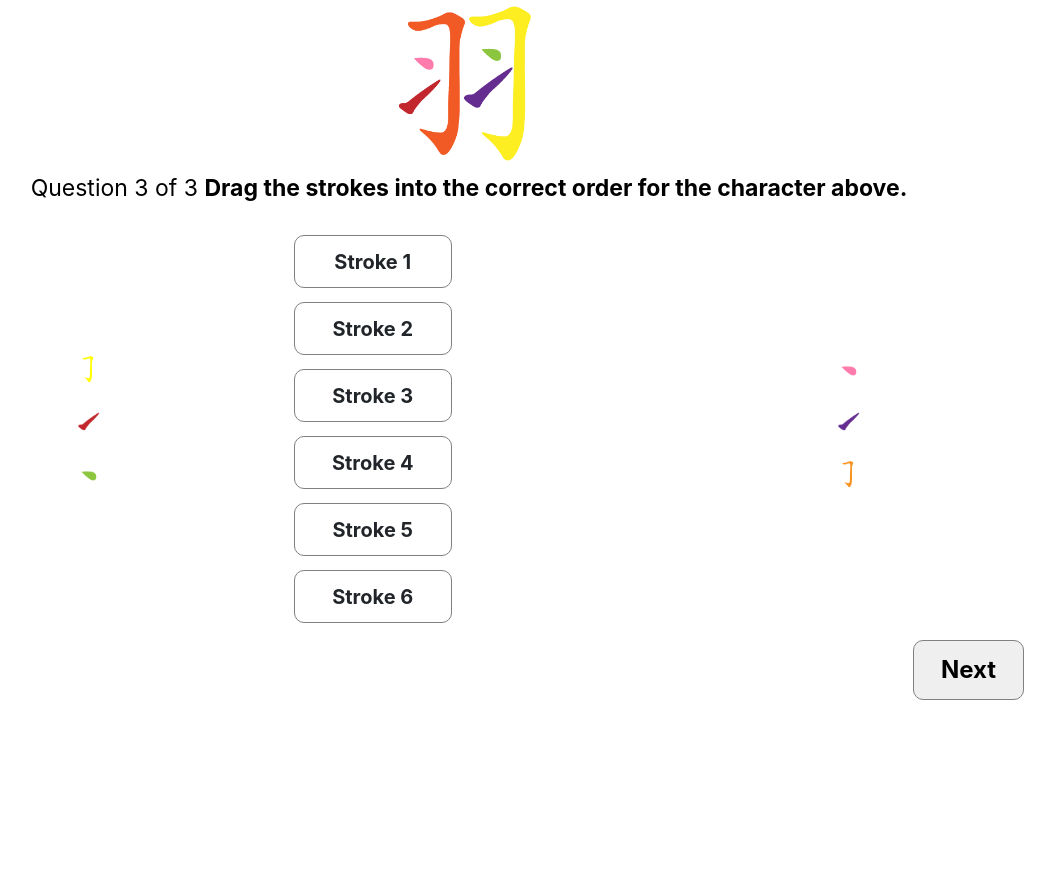
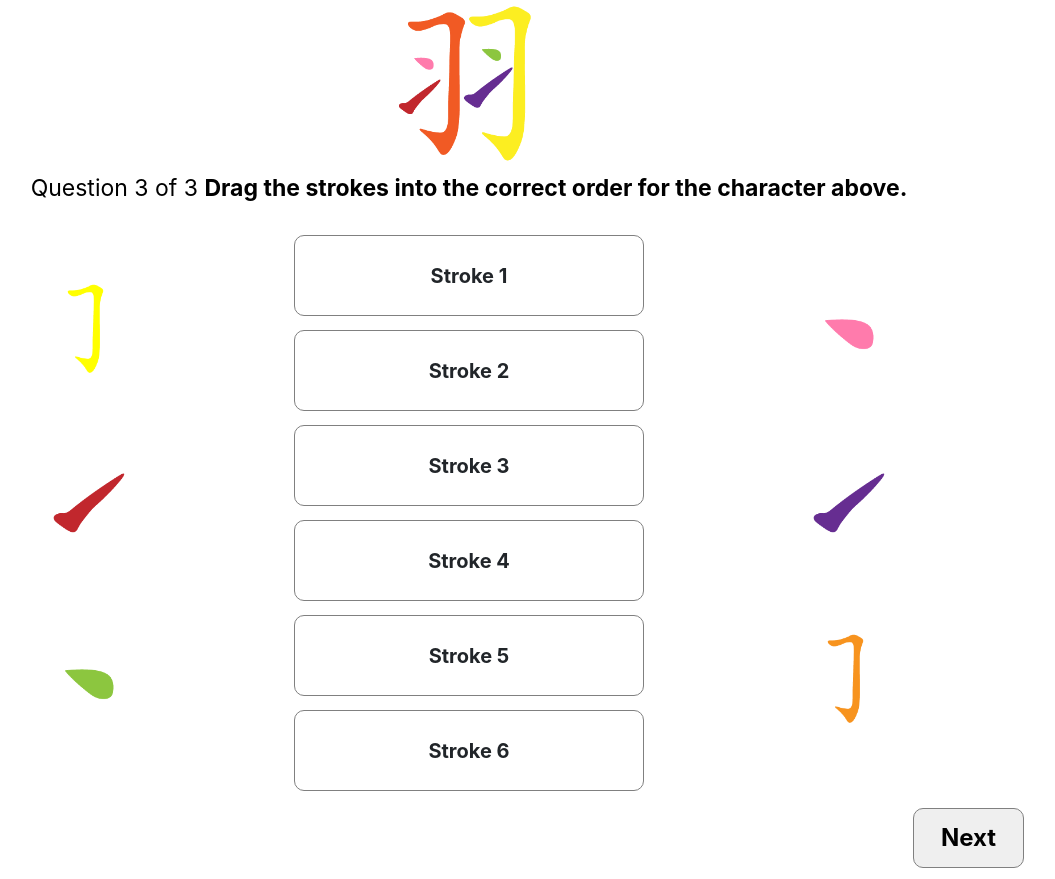
Before and after one commit to FranZomb1e/COMS4170-V1-group7, a Flask app: page /quiz/3 in a window 1280 px wide. Shown: the part 92-971 px from the top of the page, without its empty margins (171-1226 px from the left). Before the commit the page ends 792 px from the top, so only its background shows below. Run offline with Flask 2, Linux system fonts and the light colour scheme; some libraries are stand-ins or nearby versions.

Commit message:
Added new formatting for the drag and drop

```diff
--- a/static/css/main.css
+++ b/static/css/main.css
@@ -73,17 +73,27 @@ button:hover {
 .answer-field{
     font-size: 20px;
     font-weight: bold;
-    width: 45%;
     margin-top: 4%;
-    padding: 3%;
+    padding: 7%;
     border: 1px solid gray;
     border-radius: 10px;
 }
 
+.ui-droppable-hover{
+    color: rgb(255, 255, 255);
+    background: #ff2f2f;
+    box-shadow: 0 0 100px #ff2f2f;
+}
+
+.dropped{
+    background-color: #921a1a;
+}
+
 .stroke-img{
-    width: 15%;
-    height: 15%;
+    width: 50%;
+    height: 50%;
 }
+
 .stroke{
     z-index: 10;
 }
@@ -92,6 +102,7 @@ button:hover {
     color:red;
     font-weight: bolder;
 }
+
 
 #logo {
     width: 50px;
```
